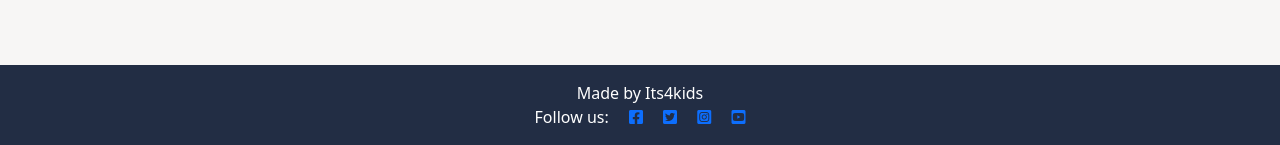
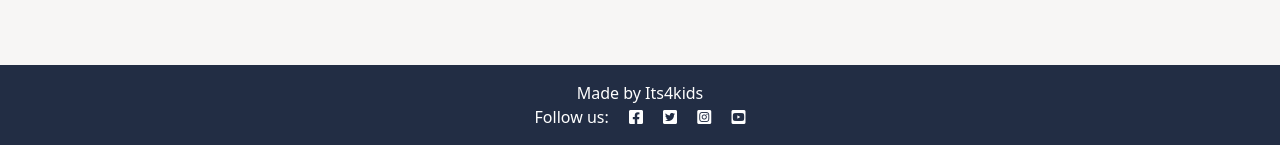
Before and after one commit to fmstacco/its4kids, a Django app: page /accounts/signup/ in a window 1280 px wide. Shown: the part 655-800 px from the top of the page. Run offline with Django 3.2, Linux system fonts and the light colour scheme.

Commit message:
Style icons footer

```diff
--- a/static/css/style.css
+++ b/static/css/style.css
@@ -224,10 +224,10 @@ body {
 }
 
 #hero .carousel-caption h2 {
-    font-size: clamp(1.5rem, 2vw, 3rem);
+    font-size: clamp(2.5rem, 2vw, 3rem);
     letter-spacing: 2px;
     font-family: Montserrat, sans-serif;
-    font-weight: 700;
+    font-weight: 900;
 
 }
 
@@ -236,7 +236,7 @@ body {
     font-size: clamp(1.3rem, 2vw, 2.5rem);
     letter-spacing: 2px;
     font-family: Montserrat, sans-serif;
-    font-weight:bolder;
+    font-weight:900;
 
 }
 
--- a/templates/base.html
+++ b/templates/base.html
@@ -75,16 +75,16 @@
         <p class="m-0 text-center text-white">Follow us:
             <a href="http://facebook.com" target="_blank" rel="noopener"
                 aria-label="Visit our facebook page (opens in new tab)">
-                <i class="fab fa-facebook-square ms-3"></i></a>
+                <i class="fab fa-facebook-square ms-3 text-white"></i></a>
             <a href="http://twitter.com" target="_blank" rel="noopener"
                 aria-label="Visit our twitter page (opens in new tab)">
-                <i class="fab fa-twitter-square ms-3"></i></a>
+                <i class="fab fa-twitter-square ms-3 text-white"></i></a>
             <a href="http://instagram.com" target="_blank" rel="noopener"
                 aria-label="Visit our twitter page (opens in new tab)">
-                <i class="fab fa-instagram-square ms-3"></i></a>
+                <i class="fab fa-instagram-square ms-3 text-white"></i></a>
             <a href="http://youtube.com" target="_blank" rel="noopener"
                 aria-label="Visit our youtube page (opens in new tab)">
-                <i class="fab fa-youtube-square ms-3"></i></a>
+                <i class="fab fa-youtube-square ms-3 text-white"></i></a>
         </p>
     </footer>
 
```
